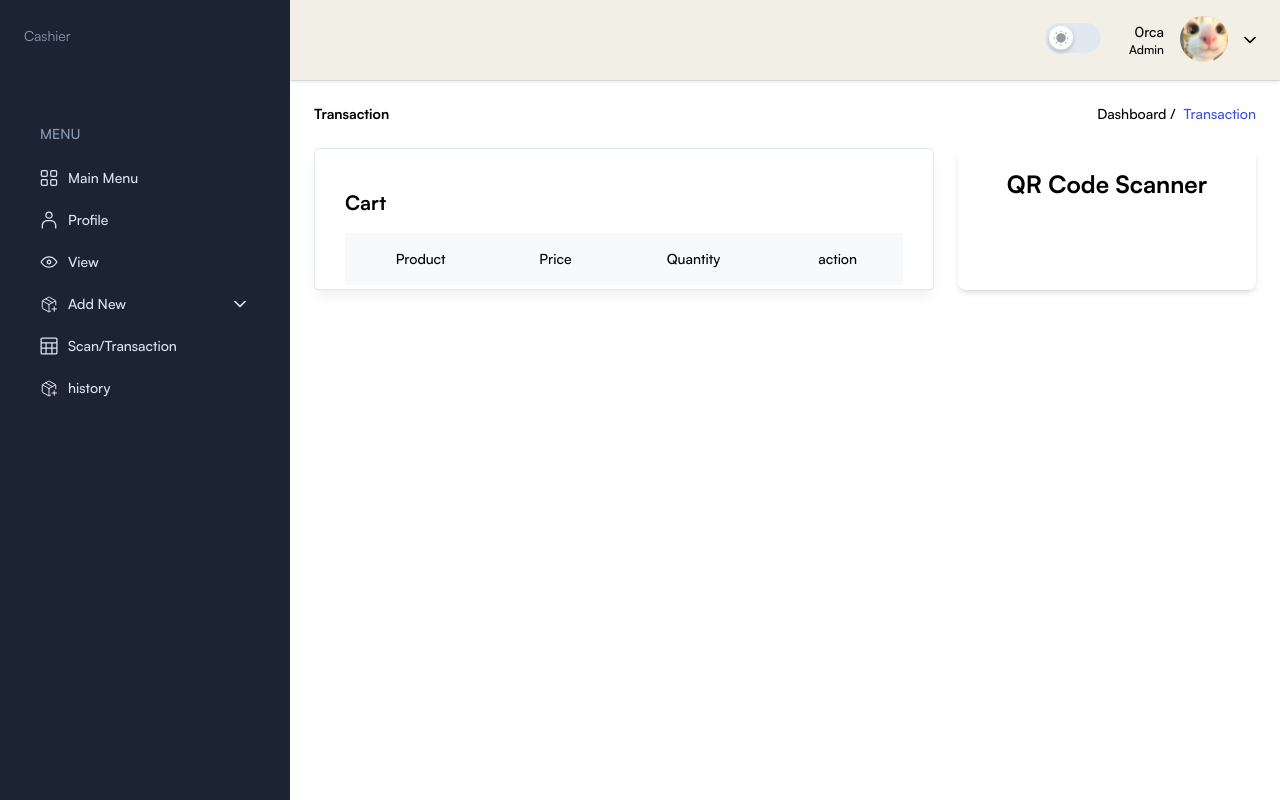
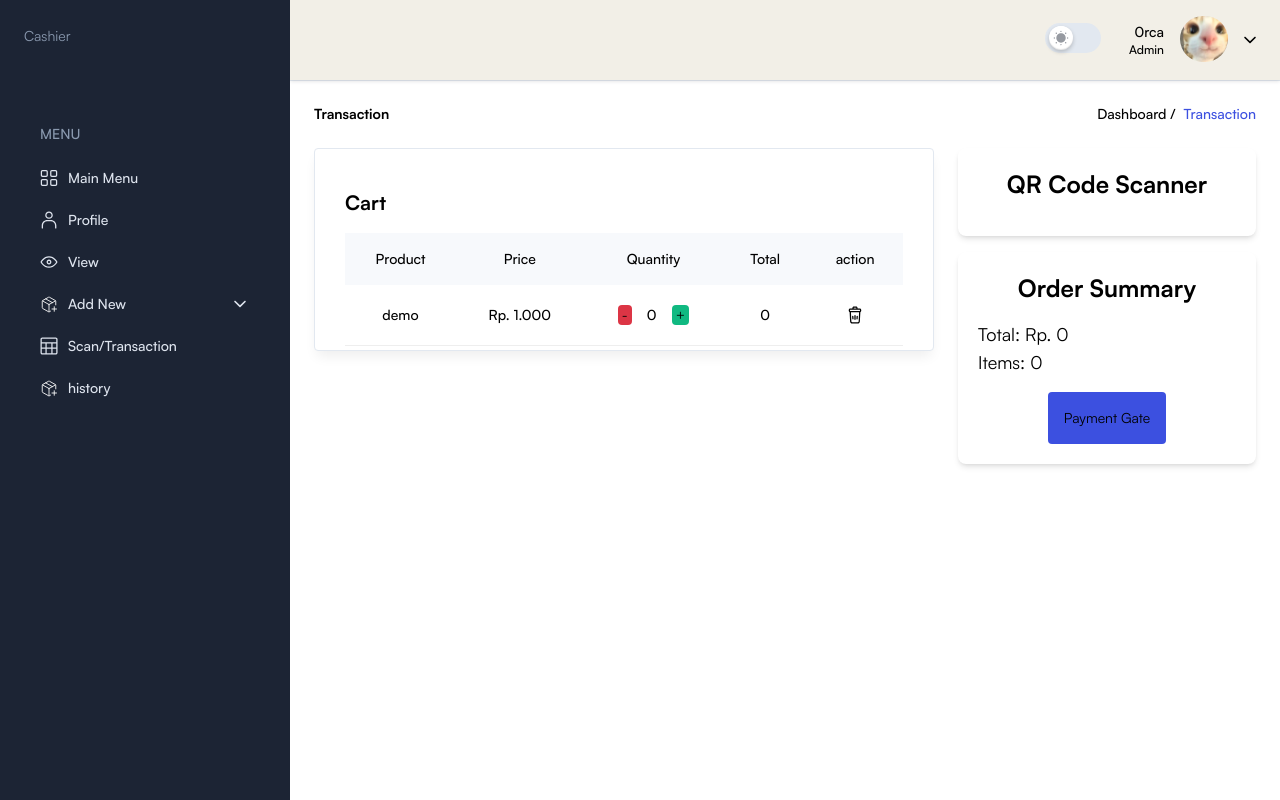
Before and after one commit to 0rcaaa/Cashier-Web, a PHP site: page /src/pages/dashboard/transaction.php in a window 1280 px wide. Run offline with PHP 8.4, Linux system fonts and the light colour scheme; a user stored in the database is signed in; lists and menus that the app fills with data are empty; some libraries are stand-ins or nearby versions.

Commit message:
create frontend for transaction page

```diff
--- a/service/api.php
+++ b/service/api.php
@@ -124,9 +124,7 @@ $arrow_icon = $percentage_change >= 0 ? 'up' : 'down';
         'percentage_profit' => $percentage_profit_change_formatted,
         'percentage_transaction' => $percentage_change_formatted,
         'profit_class' => $profit_class,
-        'percentage_class' => $percentage_class,
-        'profit_arrow' => $profit_arrow_icon,
-        'transaction_arrow' => $arrow_icon
+        'percentage_class' => $percentage_class
     ]);
 
     exit();
--- a/service/auth.php
+++ b/service/auth.php
@@ -70,7 +70,7 @@ include("connection.php");
                 // Jika "Remember Me" dicentang, buat token dan simpan dalam cookie serta database
                 if (isset($_POST['remember'])) {
                     $token = bin2hex(random_bytes(32)); // Token unik
-                    setcookie("auth_token", $token, time() + (86400 * 30), "/", "", true, true); // HTTP-Only & Secure
+                    setcookie("auth_token", $token, time() + (86400 * 30), "/", ".kasir.test", true, true); // HTTP-Only & Secure
 
                     // Simpan token ke database
                     $stmt = $conn->prepare("UPDATE admin SET token = ? WHERE email = ?");
--- a/src/components/header.html
+++ b/src/components/header.html
@@ -74,10 +74,7 @@
     <div class="flex items-center gap-3 2xsm:gap-7">
       <ul class="flex items-center gap-2 2xsm:gap-4">
         <li>
-
-
           <label class="inline-flex items-center cursor-pointer">
-
           <!-- Dark Mode Toggler -->
           <label
             :class="darkMode ? 'bg-primary' : 'bg-stroke'"
@@ -240,5 +237,3 @@
     </div>
   </div>
 </header>
-
-<script src="<?= base_url() ?>/node_modules/flowbite/dist/flowbite.min.js"></script>
--- a/src/css/output.css
+++ b/src/css/output.css
@@ -9,7 +9,6 @@
     --color-slate-500: oklch(0.554 0.046 257.417);
     --color-slate-600: oklch(0.446 0.043 257.281);
     --color-gray-50: #F9FAFB;
-    --color-gray-100: #F3F4F6;
     --color-gray-300: #D1D5DB;
     --color-gray-400: #9CA3AF;
     --color-gray-500: #6B7280;
@@ -20,7 +19,6 @@
     --color-black: #000000;
     --color-white: #ffffff;
     --spacing: 0.25rem;
-    --container-sm: 24rem;
     --container-md: 28rem;
     --text-xs: 0.75rem;
     --text-xs--line-height: calc(1 / 0.75);
@@ -28,6 +26,8 @@
     --text-sm--line-height: calc(1.25 / 0.875);
     --text-base: 1rem;
     --text-base--line-height: calc(1.5 / 1);
+    --text-lg: 1.125rem;
+    --text-lg--line-height: calc(1.75 / 1.125);
     --text-xl: 1.25rem;
     --text-xl--line-height: calc(1.75 / 1.25);
     --text-2xl: 1.5rem;
@@ -536,9 +536,6 @@
   .h-screen {
     height: 100vh;
   }
-  .min-h-screen {
-    min-height: 100vh;
-  }
   .\!w-full {
     width: 100% !important;
   }
@@ -599,6 +596,9 @@
   .w-72\.5 {
     width: 18.125rem;
   }
+  .w-auto {
+    width: auto;
+  }
   .w-full {
     width: 100%;
   }
@@ -649,9 +649,6 @@
   }
   .max-w-screen-2xl {
     max-width: 96rem;
-  }
-  .max-w-sm {
-    max-width: var(--container-sm);
   }
   .min-w-47 {
     min-width: calc(var(--spacing) * 47);
@@ -967,15 +964,18 @@
   .bg-gray-50 {
     background-color: var(--color-gray-50);
   }
-  .bg-gray-100 {
-    background-color: var(--color-gray-100);
-  }
   .bg-graydark {
     background-color: #333A48;
   }
+  .bg-meta-1 {
+    background-color: #DC3545;
+  }
   .bg-meta-2 {
     background-color: #EFF2F7;
   }
+  .bg-meta-3 {
+    background-color: #10B981;
+  }
   .bg-primary {
     background-color: #3C50E0;
   }
@@ -1048,6 +1048,9 @@
   .p-16 {
     padding: 4rem;
   }
+  .px-1 {
+    padding-inline: calc(var(--spacing) * 1);
+  }
   .px-3 {
     padding-inline: calc(var(--spacing) * 3);
   }
@@ -1164,6 +1167,9 @@
   }
   .text-right {
     text-align: right;
+  }
+  .align-middle {
+    vertical-align: middle;
   }
   .text-2xl {
     font-size: var(--text-2xl);
@@ -1172,6 +1178,10 @@
   .text-9xl {
     font-size: var(--text-9xl);
     line-height: var(--tw-leading, var(--text-9xl--line-height));
+  }
+  .text-lg {
+    font-size: var(--text-lg);
+    line-height: var(--tw-leading, var(--text-lg--line-height));
   }
   .text-sm {
     font-size: var(--text-sm);
@@ -1391,6 +1401,13 @@
     &:hover {
       @media (hover: hover) {
         background-color: #333A48;
+      }
+    }
+  }
+  .hover\:bg-meta-4 {
+    &:hover {
+      @media (hover: hover) {
+        background-color: #313D4A;
       }
     }
   }
--- a/src/pages/dashboard/transaction.php
+++ b/src/pages/dashboard/transaction.php
@@ -80,22 +80,78 @@ if (isset($_SESSION['loggedIn']) == False) {
                         Quantity
                       </th>
                       <th class=" px-4 py-4 font-medium text-black dark:text-white">
+                        Total
+                      </th>
+                      <th class=" px-4 py-4 font-medium text-black dark:text-white">
                         action
                       </th>
                     </tr>
                   </thead>
                   <tbody id="tb_cart">
                     <tr>
-
+                      <td class="border-b border-[#eee] px-4 py-5 dark:border-strokedark">
+                        <p class="text-sm text-center font-medium text-black dark:text-white">demo</p>
+                      </td>
+                      <td class="border-b border-[#eee] px-4 py-5 dark:border-strokedark">
+                        <p id="itemPrice" class="text-sm text-center font-medium text-black dark:text-white">Rp. 1.000</p>
+                      </td>
+                      <td class="border-b border-[#eee] px-4 py-5 dark:border-strokedark">
+                        <div class="flex flex-row justify-center items-center gap-3">
+                          <button onclick="decrement()" class="bg-meta-1 align-middle cursor-pointer rounded-sm px-1 text-black">-</button>
+                          <input id="qty" type="text" class="text-sm max-w-4 text-center font-medium text-black dark:text-white" value="0">
+                          <button onclick="increment()" class="bg-meta-3 align-middle cursor-pointer rounded-sm px-1 text-black">+</button>
+                        </div>
+                      </td>
+                      <td class="border-b border-[#eee] px-4 py-5 dark:border-strokedark">
+                        <p id="total" class="text-sm text-center font-medium text-black dark:text-white">0</p>
+                      </td>
+                      <td class="border-b border-[#eee] px-4 py-5 dark:border-strokedark">
+                        <div class="flex justify-center items-center space-x-3.5">
+                          <button class="hover:text-primary cursor-pointer">
+                            <svg
+                              class="fill-current"
+                              width="18"
+                              height="18"
+                              viewBox="0 0 18 18"
+                              fill="none"
+                              xmlns="http://www.w3.org/2000/svg">
+                              <path
+                                d="M13.7535 2.47502H11.5879V1.9969C11.5879 1.15315 10.9129 0.478149 10.0691 0.478149H7.90352C7.05977 0.478149 6.38477 1.15315 6.38477 1.9969V2.47502H4.21914C3.40352 2.47502 2.72852 3.15002 2.72852 3.96565V4.8094C2.72852 5.42815 3.09414 5.9344 3.62852 6.1594L4.07852 15.4688C4.13477 16.6219 5.09102 17.5219 6.24414 17.5219H11.7004C12.8535 17.5219 13.8098 16.6219 13.866 15.4688L14.3441 6.13127C14.8785 5.90627 15.2441 5.3719 15.2441 4.78127V3.93752C15.2441 3.15002 14.5691 2.47502 13.7535 2.47502ZM7.67852 1.9969C7.67852 1.85627 7.79102 1.74377 7.93164 1.74377H10.0973C10.2379 1.74377 10.3504 1.85627 10.3504 1.9969V2.47502H7.70664V1.9969H7.67852ZM4.02227 3.96565C4.02227 3.85315 4.10664 3.74065 4.24727 3.74065H13.7535C13.866 3.74065 13.9785 3.82502 13.9785 3.96565V4.8094C13.9785 4.9219 13.8941 5.0344 13.7535 5.0344H4.24727C4.13477 5.0344 4.02227 4.95002 4.02227 4.8094V3.96565ZM11.7285 16.2563H6.27227C5.79414 16.2563 5.40039 15.8906 5.37227 15.3844L4.95039 6.2719H13.0785L12.6566 15.3844C12.6004 15.8625 12.2066 16.2563 11.7285 16.2563Z"
+                                fill="" />
+                              <path
+                                d="M9.00039 9.11255C8.66289 9.11255 8.35352 9.3938 8.35352 9.75942V13.3313C8.35352 13.6688 8.63477 13.9782 9.00039 13.9782C9.33789 13.9782 9.64727 13.6969 9.64727 13.3313V9.75942C9.64727 9.3938 9.33789 9.11255 9.00039 9.11255Z"
+                                fill="" />
+                              <path
+                                d="M11.2502 9.67504C10.8846 9.64692 10.6033 9.90004 10.5752 10.2657L10.4064 12.7407C10.3783 13.0782 10.6314 13.3875 10.9971 13.4157C11.0252 13.4157 11.0252 13.4157 11.0533 13.4157C11.3908 13.4157 11.6721 13.1625 11.6721 12.825L11.8408 10.35C11.8408 9.98442 11.5877 9.70317 11.2502 9.67504Z"
+                                fill="" />
+                              <path
+                                d="M6.72245 9.67504C6.38495 9.70317 6.1037 10.0125 6.13182 10.35L6.3287 12.825C6.35683 13.1625 6.63808 13.4157 6.94745 13.4157C6.97558 13.4157 6.97558 13.4157 7.0037 13.4157C7.3412 13.3875 7.62245 13.0782 7.59433 12.7407L7.39745 10.2657C7.39745 9.90004 7.08808 9.64692 6.72245 9.67504Z"
+                                fill="" />
+                            </svg>
+                          </button>
+                        </div>
+                      </td>
                     </tr>
                   </tbody>
                 </table>
               </div>
             </div>
-              <div class="w-full col-span-2 mx-auto bg-white  dark:border-strokedark dark:bg-boxdark p-5 rounded-lg shadow-md">
-                <h2 class="text-center text-2xl font-semibold mb-4">QR Code Scanner</h2>
-                <div id="reader" class="w-full"></div>
+            <div class="w-full col-span-2 mx-auto ">
+              <div class="flex flex-col gap-4">
+                <div class="bg-white dark:border-strokedark dark:bg-boxdark p-5 rounded-lg shadow-md">
+                  <h2 class="text-center text-2xl font-semibold mb-4">QR Code Scanner</h2>
+                  <div id="reader" class="w-full"></div>
+                </div>
+                <div class="bg-white dark:border-strokedark dark:bg-boxdark p-5 rounded-lg shadow-md">
+                  <h1 class="text-center text-2xl font-semibold mb-4">Order Summary</h1>
+                  <p class="text-lg">Total: Rp.<span id="sumTotal"> 0</span></p>
+                  <p class="text-lg">Items:<span id="sumItems"> 0</span></p>
+                  <div class="">
+                    <button class="bg-primary block mx-auto p-4 mt-4 hover:bg-meta-4 w-auto cursor-pointer rounded" onclick="pay()">Payment Gate</button>
+                  </div>
+                </div>
               </div>
+            </div>
           </div>
         </div>
       </main>
@@ -108,12 +164,38 @@ if (isset($_SESSION['loggedIn']) == False) {
   <script src="<?= base_url() ?>/node_modules/html5-qrcode/html5-qrcode.min.js">
   </script>
   <script>
+    //cart handler
+    const itemPrice = document.getElementById('itemPrice');
+    const total = document.getElementById('total');
+
+    function updateTotal(){
+      let price = parseInt(itemPrice.innerText.replace("Rp.","").replace(".",""));
+      let qty = document.getElementById('qty').value;
+      let akhir = price * qty;
+      total.innerText = `Rp. ${akhir.toLocaleString("id-ID")}`;
+    }
+
+    function increment(){
+      let qty = document.getElementById('qty');
+      qty.value = parseInt(qty.value) + 1;
+      updateTotal();
+    }
+
+    function decrement(){
+      let qty = document.getElementById('qty');
+      if(parseInt(qty.value) > 0){
+        qty.value = parseInt(qty.value) - 1;
+        updateTotal();
+      }
+    }
+
+    //html5-qrcode handler
     function onScanSuccess(decodedText, decodedResult) {
       // handle the scanned code as you like, for example:
       console.log(`Code matched = ${decodedText}`, decodedResult);
     }
 
-    function onFail(error){
+    function onFail(error) {
 
     }
 
@@ -128,7 +210,7 @@ if (isset($_SESSION['loggedIn']) == False) {
       },
       /* verbose= */
       false);
-    html5QrcodeScanner.render(onScanSuccess,onFail);
+    html5QrcodeScanner.render(onScanSuccess, onFail);
   </script>
 </body>
 
--- a/tailwind.config.js
+++ b/tailwind.config.js
@@ -2,7 +2,10 @@ const defaultTheme = require('tailwindcss/defaultTheme')
 const colors = require('tailwindcss/colors')
 
 module.exports = {
-  content: ['./src/**/*.{html,js}'],
+  content: [
+    './src/components/*.html',
+    './src/pages/**/*.php'
+  ],
   darkMode: 'class',
   theme: {
     fontFamily: {
```
Also changed, not shown: src/pages/dashboard/index.php (+0 -13 lines), package-lock.json, package.json (line endings or trailing spaces), src/js/bundle.js, src/pages/dashboard/add_product.php (line endings or trailing spaces), src/pages/dashboard/view.php (line endings or trailing spaces).
